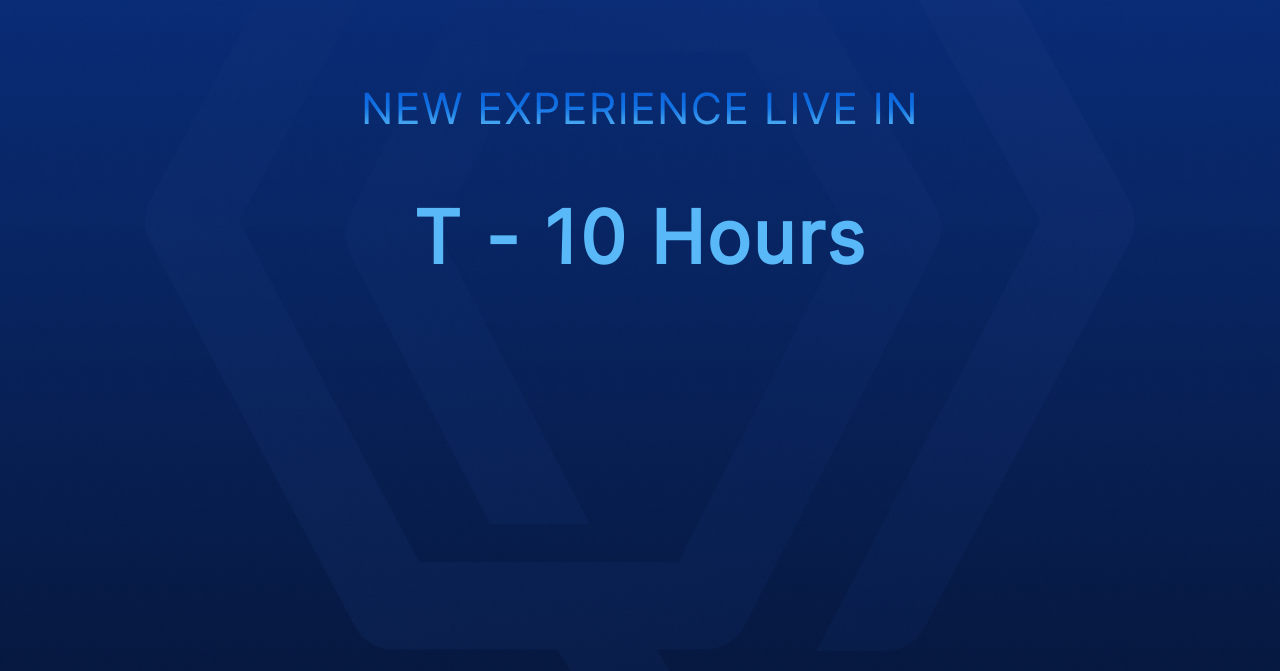
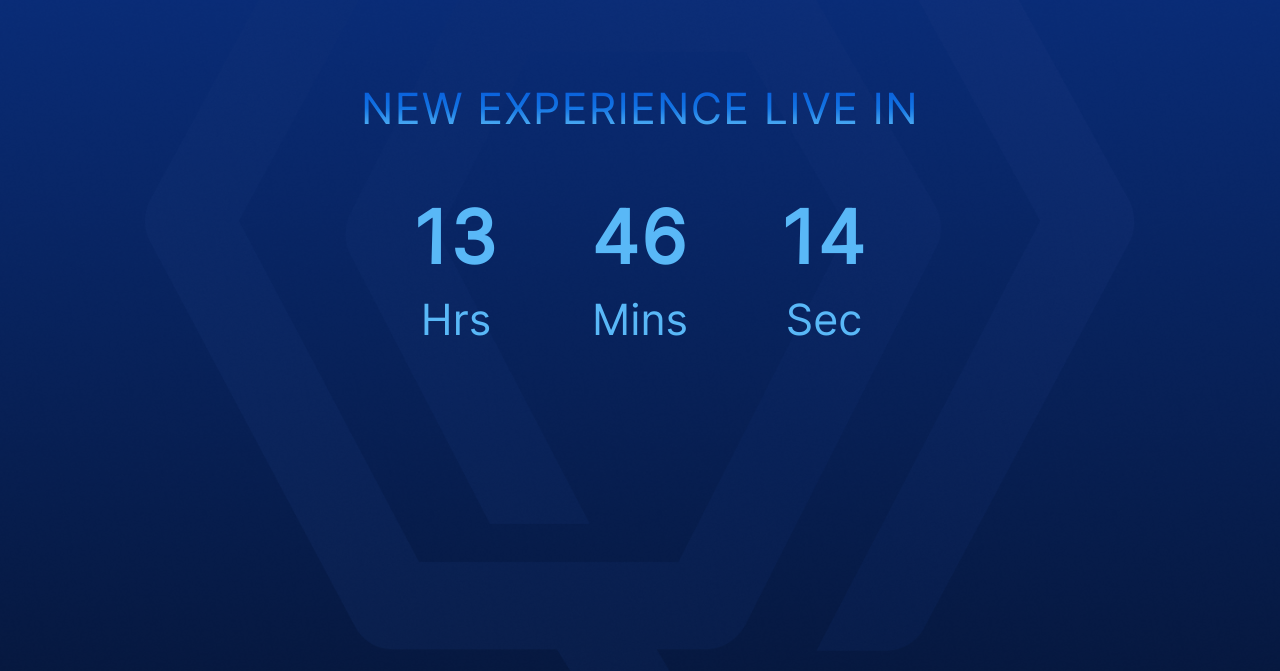
Before and after one commit to StackExpressO/dex.qume.io, a plain HTML site: page index.html in a window 1280 px wide. Shown: the part 129-800 px from the top of the page. Drawn offline with Linux system fonts and the light colour scheme.

Commit message:
Add files via upload

```diff
--- a/index.html
+++ b/index.html
@@ -6,13 +6,27 @@
     <title>Qume_DEX</title>
     <link rel="shortcut icon" type="image/png" href="./favico.png" />
     <link rel="stylesheet" href="./styles.css" />
+    <script src="./timer.js" defer></script>
 </head>
 <body>
     <div class="bg">
         <img class="timer__logoCenter" src="./Qume_Logo.svg"></img>
 
         <h1 class="timer__title">new experience live in</h1>
-        <h1 class="timer__subtitle">T - 10 Hours</h1>
+        <h1 class="timer__subtitle">
+            <div class="timer__hours">
+                <div class="js__hr">00</div>
+                <div class="timer__deno">Hrs</div>
+            </div>
+            <div class="timer__mins">
+                <div class="js__min">00</div>
+                <div class="timer__deno">Mins</div>
+            </div>
+            <div class="timer__secs">
+                <div class="js__sec">00</div>
+                <div class="timer__deno">Sec</div>
+            </div>
+        </h1>
 
     </div>
 </body>
--- a/styles.css
+++ b/styles.css
@@ -40,6 +40,8 @@ body, html {
 }
 
 .timer__subtitle{
+    display:flex;
+    justify-content: center;
     font-size: 73px;
     font-weight: bold;
     font-stretch: normal;
@@ -50,3 +52,44 @@ body, html {
     font-family: 'Inter';
     text-align: center;
 }
+.timer__deno{
+    line-height: 1.4;
+    letter-spacing: normal;
+    color: #59b8f7;
+    font-size: 43px;
+  font-weight: 300
+}
+
+.timer__mins{
+    margin-left: 74px;
+    margin-right: 74px;
+    width: 110px;
+}
+
+.timer__hours{
+    width: 110px;
+}
+
+.timer__secs{
+    width: 110px;
+}
+
+@media (min-width: 320px) and (max-width: 480px) {
+
+    .timer__mins{
+        margin-left: 14px;
+        margin-right: 14px;
+        width: auto;
+    }
+
+    .timer__hours{
+        width: auto;
+    }
+
+    .timer__secs{
+        width: auto;
+    }
+    .timer__subtitle{
+        font-size: 60px;
+    }
+}
--- /dev/null
+++ b/timer.js
@@ -0,0 +1,37 @@
+let intervalEnd = new Date('August 27, 2020 07:00:00');
+function timer(){
+    const checkTime = (i) => {
+        if (i < 10) {
+          i = "0" + i;
+        }
+        return String(i);
+    }
+    var current = new Date();
+
+    let timeleft = intervalEnd.getTime() - current.getTime();
+    var hours = checkTime(Math.floor((timeleft % (1000 * 60 * 60 * 24)) / (1000 * 60 * 60)));
+    var minutes = checkTime(Math.floor((timeleft % (1000 * 60 * 60)) / (1000 * 60)));
+    var seconds = checkTime(Math.floor((timeleft % (1000 * 60)) / 1000));
+
+
+    var jshr = document.querySelector(".js__hr");
+    var jsmin = document.querySelector(".js__min");
+    var jssec = document.querySelector(".js__sec");
+    jshr.innerHTML = hours;
+    jsmin.innerHTML = minutes;
+    jssec.innerHTML = seconds;
+    console.log(hours,minutes,seconds)
+    if (timeleft < 0) {
+        clearInterval(timer);
+        document.querySelector(".timer__subtitle").innerHTML = "Qume DEX is LIVE";
+    }
+
+}
+
+
+function countDownIntervals(){
+    let timerId = setInterval(timer,1000);
+}
+
+
+countDownIntervals();
```
